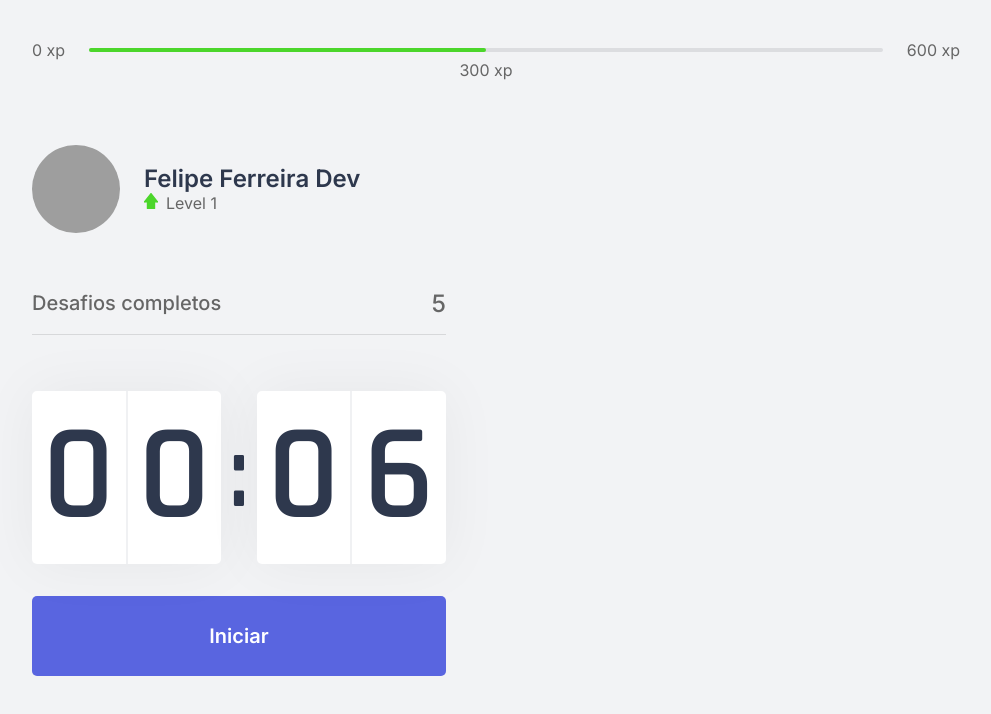
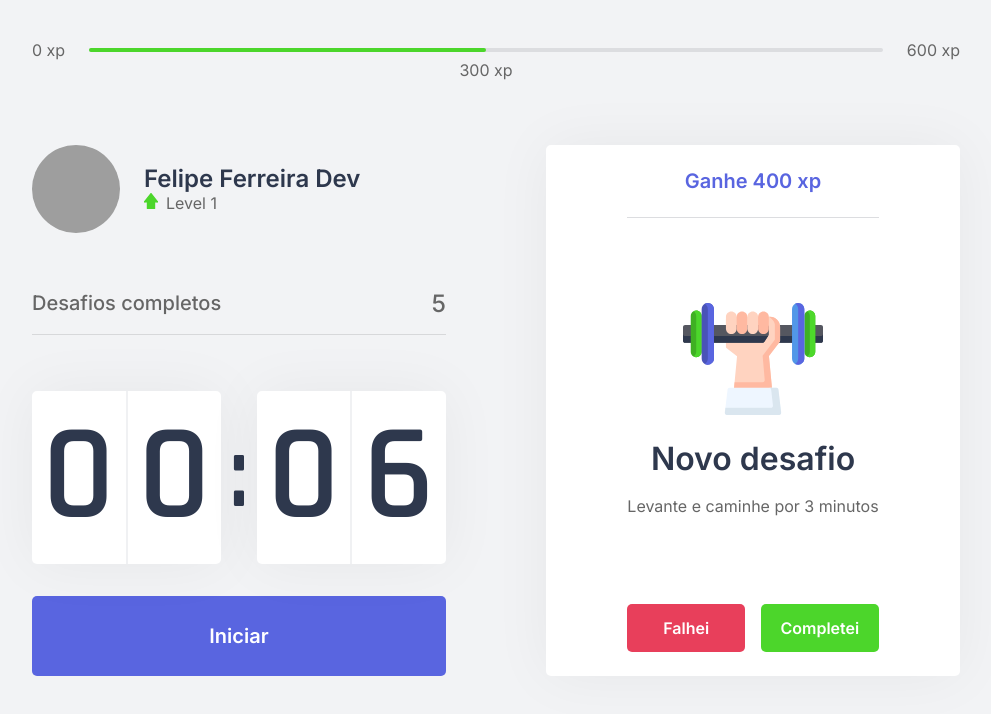
Before and after one commit to FelipeFerreiraDev/Movedoro, a Next.js app: page / in a window 1280 px wide. Shown: the top 714 px of the page, without its empty margins (144-1135 px from the left). Built offline with nearby package versions, Linux system fonts and the light colour scheme; grey boxes are pictures that could not be loaded.

Commit message:
Estilo pronto

```diff
--- /dev/null
+++ b/src/components/ChallengeBox.tsx
@@ -0,0 +1,34 @@
+import styles from '../styles/components/ChallengeBox.module.css'
+
+export function ChallengeBox() {
+    const hasActiveChallenge = true;
+
+    return (
+        <div className={styles.challengeBoxContainer}>
+            { hasActiveChallenge ? (
+                <div className={styles.challengeActive}>
+                    <header>Ganhe 400 xp</header>
+                    <main>
+                        <img src="icons/body.svg" alt="corpo"/>
+                        <strong>Novo desafio</strong>
+                        <p>Levante e caminhe por 3 minutos</p>
+                    </main>
+                    <footer>
+                        <button type="button" className={styles.challengeFailedButton}>Falhei</button>
+                        <button type="button" className={styles.challengeSucceededButton}>Completei</button>
+                    </footer>
+                </div>
+            ) : (
+                    <div className={styles.challengeNotActive}>
+                        <strong>
+                            Finalize um ciclo para receber um desafio
+                </strong>
+                        <p>
+                            <img src="icons/level-up.svg" alt="Level Up" />
+                    Avance de level completando desafios
+                </p>
+                    </div>
+                )}
+        </div>
+    )
+}
--- a/src/components/Countdown.tsx
+++ b/src/components/Countdown.tsx
@@ -61,7 +61,7 @@
 
             { hasFinished ?
                 (<button disabled className={styles.countdownButton}>
-                    Ciclo encerrado
+                    Ciclo encerrado <img src="icons/level.svg" alt="level"/>
                 </button>) : (
                     <>
                         {isActive ?
--- a/src/pages/index.tsx
+++ b/src/pages/index.tsx
@@ -6,6 +6,7 @@
 import styles from '../styles/Pages/Home.module.css';
 
 import Head from 'next/head';
+import { ChallengeBox } from "../components/ChallengeBox";
 
 export default function Home() {
   return (
@@ -24,7 +25,7 @@
         </div>
 
         <div>
-
+          <ChallengeBox />
         </div>
       </section>
     </div>
--- /dev/null
+++ b/src/styles/components/ChallengeBox.module.css
@@ -0,0 +1,101 @@
+.challengeBoxContainer {
+    align-items: center;
+    background: var(--white);
+    border-radius: 5px;
+    box-shadow: 0 0 60px rgba(0, 0, 0, 0.05);
+    display: flex;
+    flex-direction: column;
+    height: 100%;
+    justify-content: center;
+    padding: 1.5rem 2rem;
+    text-align: center;
+}
+
+.challengeNotActive {
+    display: flex;
+    flex-direction: column;
+    align-items: center;
+}
+
+.challengeNotActive strong {
+    font-size: 1.5rem;
+    font-weight: 500;
+    line-height: 1.4;
+}
+
+.challengeNotActive p {
+    display: flex;
+    flex-direction: column;
+    align-items: center;
+    line-height: 1.4;
+    max-width: 70%;
+    margin-top: 3rem;
+}
+
+.challengeNotActive p img {
+    margin-bottom: 1rem;
+}
+
+.challengeActive {
+    height: 100%;
+    display: flex;
+    flex-direction: column;
+}
+
+.challengeActive header {
+    color: var(--blue);
+    font-weight: 600;
+    font-size: 1.25rem;
+    padding: 0 2rem 1.5rem;
+    border-bottom: 1px solid var(--gray-line);
+}
+
+.challengeActive main {
+    flex: 1;
+    display: flex;
+    flex-direction: column;
+    align-items: center;
+    justify-content: center;
+}
+
+.challengeActive main strong {
+    font-weight: 600;
+    font-size: 2rem;
+    color: var(--title);
+    margin: 1.5rem 0 1rem;
+}
+
+.challengeActive main p {
+    line-height: 1.5;
+}
+
+.challengeActive footer {
+    display: grid;
+    grid-template-columns: repeat(2, 1fr);
+    gap: 1rem;
+}
+
+.challengeActive footer button {
+    height: 3rem;
+    display: flex;
+    align-items: center;
+    justify-content: center;
+    border: 0;
+    border-radius: 5px;
+    font-size: 1rem;
+    font-weight: 600;
+    color: var(--white);
+    transition: filter 0.2s;
+}
+
+.challengeActive footer button.challengeFailedButton {
+    background: var(--red);
+}
+
+.challengeActive footer button.challengeSucceededButton {
+    background: var(--green);
+}
+
+.challengeActive footer button:hover {
+    filter: brightness(0.9);
+}
--- a/src/styles/components/Countdown.module.css
+++ b/src/styles/components/Countdown.module.css
@@ -69,4 +69,9 @@
     background: var(--white);
     color: var(--text);
     cursor: not-allowed;
+    border-bottom: 5px solid var(--green);
 }
+
+.countdownButton:disabled > img{
+    padding-left: 20px;
+}
```
